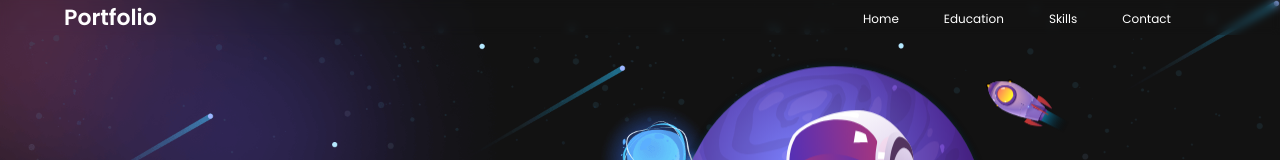
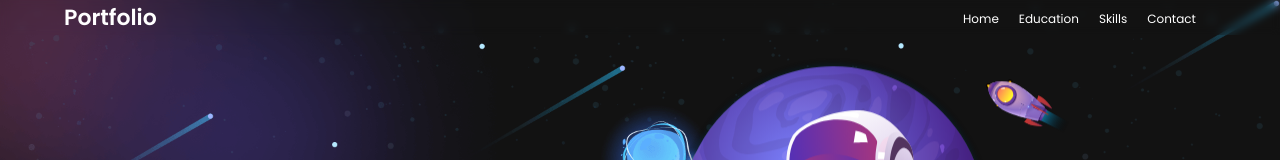
Before and after one commit to ssudharshan-s/PORTPOLIO, a React (Create React App) app: page / in a window 1280 px wide. Shown: the top 160 px of the page. Built offline with nearby package versions, Linux system fonts and the light colour scheme.

Commit message:
Update NavBar.css  with CORS setup

```diff
--- a/src/components/NavBar.css
+++ b/src/components/NavBar.css
@@ -22,7 +22,7 @@ h1 {
     font-size: 12px;
     color:white;
     font-weight:400;
-    margin-left: 45px;
+    margin-left: 20px;
 
 
 
```
